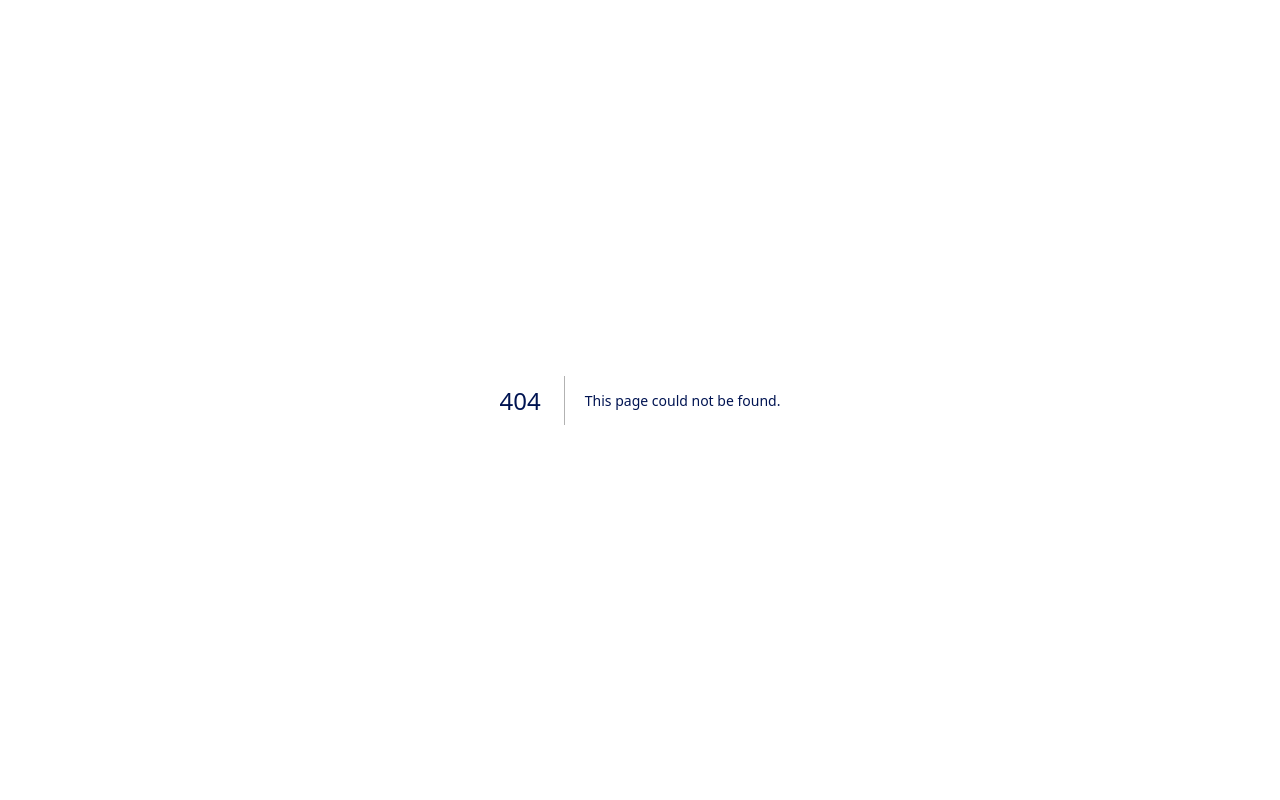
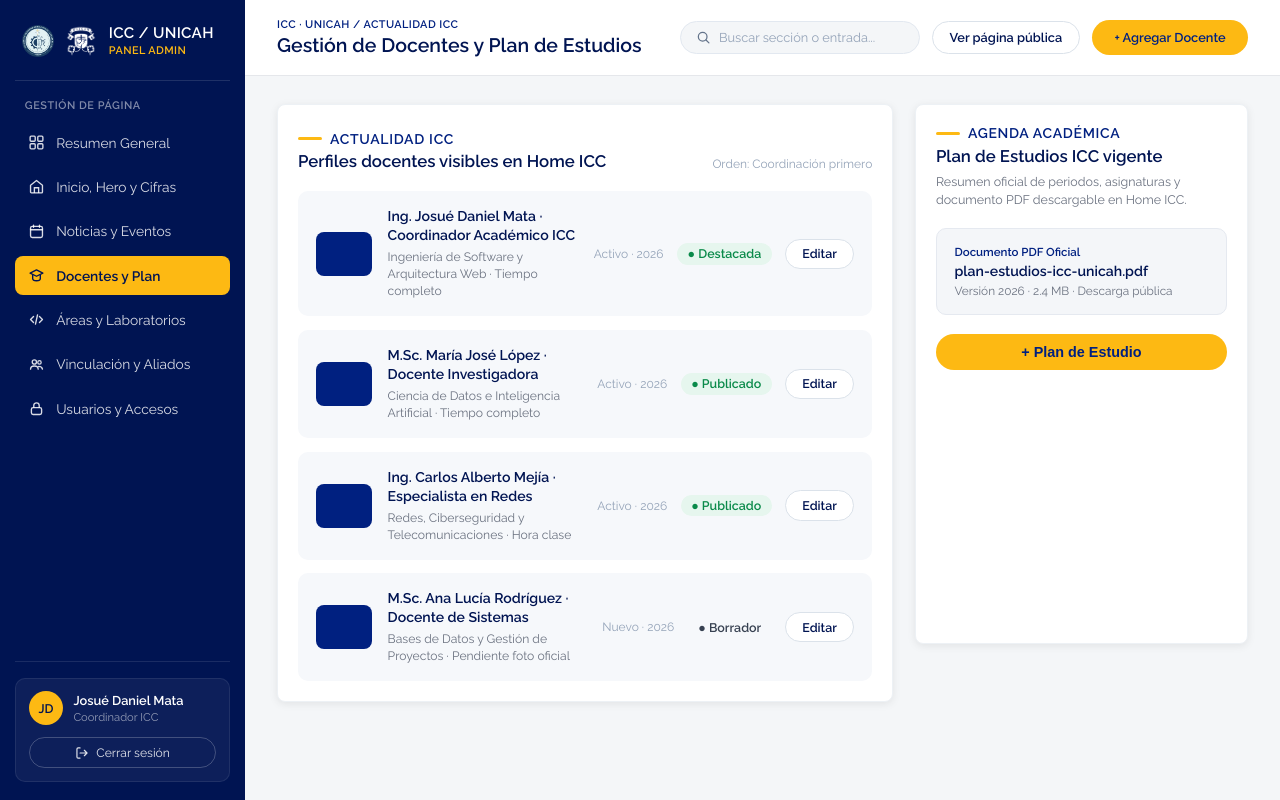
Before and after one commit to Johancito19/ICCWebpage, a Next.js app in the folder icc_webpage/: page /admin/docentes in a window 1280 px wide. Before the commit this address had no page. Built offline with nearby package versions, Linux system fonts and the light colour scheme.

Commit message:
Interfaz de docentes

```diff
--- /dev/null
+++ b/icc_webpage/src/app/admin/(panel)/docentes/page.tsx
@@ -0,0 +1,98 @@
+import {
+  PERFILES_DOCENTES_ADMIN,
+  PLAN_ESTUDIOS_VIGENTE,
+  TipoEstadoSeccion,
+} from "@/data/admin-base";
+
+const CLASE_BADGE_DOCENTE: Record<TipoEstadoSeccion, string> = {
+  publicado: "adm-badge-publicado",
+  pendiente: "adm-badge-pendiente",
+  neutral: "adm-badge-neutral",
+};
+
+export default function AdminDocentesPage() {
+  return (
+    <main className="adm-docentes-grid">
+      {/* Columna izquierda: Perfiles docentes visibles en Home ICC */}
+      <section className="tarjeta adm-docentes-card">
+        <div className="adm-docentes-header">
+          <div>
+            <span className="etiqueta-seccion adm-dash-tag">
+              ACTUALIDAD ICC
+            </span>
+            <h2 className="adm-docentes-title">
+              Perfiles docentes visibles en Home ICC
+            </h2>
+          </div>
+
+          <span className="adm-docentes-sort">
+            Orden: Coordinación primero
+          </span>
+        </div>
+
+        <div className="adm-docentes-list">
+          {PERFILES_DOCENTES_ADMIN.map((docente) => (
+            <article key={docente.id} className="adm-docente-row">
+              <div className="adm-docente-left">
+                <div className="adm-docente-thumb" aria-hidden="true" />
+                <div className="adm-docente-info">
+                  <h3 className="adm-docente-name">{docente.nombreCargo}</h3>
+                  <p className="adm-docente-desc">
+                    {docente.especialidadJornada}
+                  </p>
+                </div>
+              </div>
+
+              <div className="adm-docente-actions">
+                <span className="adm-section-date">{docente.periodo}</span>
+
+                <span
+                  className={`badge-estado ${CLASE_BADGE_DOCENTE[docente.estadoTipo]}`}
+                >
+                  ● {docente.estadoTexto}
+                </span>
+
+                <button
+                  type="button"
+                  className="adm-btn-secondary adm-btn-edit"
+                >
+                  Editar
+                </button>
+              </div>
+            </article>
+          ))}
+        </div>
+      </section>
+
+      {/* Columna derecha: Plan de Estudios ICC vigente */}
+      <aside className="tarjeta adm-plan-card">
+        <div className="adm-plan-header">
+          <span className="etiqueta-seccion adm-dash-tag">
+            AGENDA ACADÉMICA
+          </span>
+          <h3 className="adm-docentes-title">Plan de Estudios ICC vigente</h3>
+          <p className="adm-plan-subtitle">
+            Resumen oficial de periodos, asignaturas y documento PDF descargable
+            en Home ICC.
+          </p>
+        </div>
+
+        <div className="adm-plan-doc-box">
+          <span className="adm-plan-doc-kicker">
+            {PLAN_ESTUDIOS_VIGENTE.etiqueta}
+          </span>
+          <strong className="adm-plan-doc-name">
+            {PLAN_ESTUDIOS_VIGENTE.nombreArchivo}
+          </strong>
+          <span className="adm-plan-doc-meta">
+            {PLAN_ESTUDIOS_VIGENTE.detalle}
+          </span>
+        </div>
+
+        <button type="button" className="btn-amarillo adm-btn-full">
+          + Plan de Estudio
+        </button>
+      </aside>
+    </main>
+  );
+}
--- a/icc_webpage/src/components/admin/Sidebar.tsx
+++ b/icc_webpage/src/components/admin/Sidebar.tsx
@@ -82,8 +82,8 @@ export default function Sidebar({ onAbrirModalSalir }: SidebarProps) {
           </Link>
 
           <Link
-            href="/admin/areas"
-            className="adm-nav-link"
+            href="/admin/docentes"
+            className={`adm-nav-link ${esActivo("/admin/docentes") ? "adm-nav-link-active" : ""}`}
           >
             <svg viewBox="0 0 20 20" fill="none" className="adm-nav-icon">
               <path
--- a/icc_webpage/src/components/admin/Topbar.tsx
+++ b/icc_webpage/src/components/admin/Topbar.tsx
@@ -32,6 +32,13 @@ const CONFIG_POR_RUTA: Record<string, TopbarConfig> = {
     placeholderBusqueda: "Buscar sección o entrada...",
     textoBotonPrimario: "+ Nueva noticia",
     hrefBotonPrimario: "/admin/noticias",
+  },
+  "/admin/docentes": {
+    breadcrumb: "ICC · UNICAH / ACTUALIDAD ICC",
+    titulo: "Gestión de Docentes y Plan de Estudios",
+    placeholderBusqueda: "Buscar sección o entrada...",
+    textoBotonPrimario: "+ Agregar Docente",
+    hrefBotonPrimario: "/admin/docentes",
   },
   "/admin/areas": {
     breadcrumb: "ICC · UNICAH / ESTRUCTURA ACADÉMICA",
--- a/icc_webpage/src/data/admin-base.ts
+++ b/icc_webpage/src/data/admin-base.ts
@@ -142,3 +142,66 @@ export const FOTO_PORTADA_INICIAL: DatosFotografiaPortada = {
   textoAlternativo:
     "Estudiantes de Ingeniería en Ciencias de la Computación en laboratorio UNICAH",
 };
+
+/* ==========================================
+   DATOS: DOCENTES Y PLAN DE ESTUDIOS (/admin/docentes)
+   ========================================== */
+export interface PerfilDocenteAdmin {
+  id: string;
+  nombreCargo: string;
+  especialidadJornada: string;
+  periodo: string;
+  estadoTexto: string;
+  estadoTipo: TipoEstadoSeccion;
+}
+
+export interface DocumentoPlanEstudios {
+  etiqueta: string;
+  nombreArchivo: string;
+  detalle: string;
+}
+
+export const PERFILES_DOCENTES_ADMIN: PerfilDocenteAdmin[] = [
+  {
+    id: "doc-1",
+    nombreCargo: "Ing. Josué Daniel Mata · Coordinador Académico ICC",
+    especialidadJornada:
+      "Ingeniería de Software y Arquitectura Web · Tiempo completo",
+    periodo: "Activo · 2026",
+    estadoTexto: "Destacada",
+    estadoTipo: "publicado",
+  },
+  {
+    id: "doc-2",
+    nombreCargo: "M.Sc. María José López · Docente Investigadora",
+    especialidadJornada:
+      "Ciencia de Datos e Inteligencia Artificial · Tiempo completo",
+    periodo: "Activo · 2026",
+    estadoTexto: "Publicado",
+    estadoTipo: "publicado",
+  },
+  {
+    id: "doc-3",
+    nombreCargo: "Ing. Carlos Alberto Mejía · Especialista en Redes",
+    especialidadJornada:
+      "Redes, Ciberseguridad y Telecomunicaciones · Hora clase",
+    periodo: "Activo · 2026",
+    estadoTexto: "Publicado",
+    estadoTipo: "publicado",
+  },
+  {
+    id: "doc-4",
+    nombreCargo: "M.Sc. Ana Lucía Rodríguez · Docente de Sistemas",
+    especialidadJornada:
+      "Bases de Datos y Gestión de Proyectos · Pendiente foto oficial",
+    periodo: "Nuevo · 2026",
+    estadoTexto: "Borrador",
+    estadoTipo: "neutral",
+  },
+];
+
+export const PLAN_ESTUDIOS_VIGENTE: DocumentoPlanEstudios = {
+  etiqueta: "Documento PDF Oficial",
+  nombreArchivo: "plan-estudios-icc-unicah.pdf",
+  detalle: "Versión 2026 · 2.4 MB · Descarga pública",
+};
--- a/icc_webpage/src/styles/admin-base.css
+++ b/icc_webpage/src/styles/admin-base.css
@@ -1262,3 +1262,165 @@
     grid-template-columns: 1fr 1fr;
   }
 }
+
+/* ==========================================
+   VISTA DOCENTES Y PLAN DE ESTUDIOS (/admin/docentes)
+   ========================================== */
+.adm-docentes-grid {
+  display: grid;
+  grid-template-columns: 1.85fr 1fr;
+  gap: 1.35rem;
+  align-items: start;
+}
+
+.adm-docentes-card {
+  padding: 1.65rem 1.75rem;
+  border-radius: 12px;
+  border: 1px solid #edf1f5;
+  min-height: 540px;
+}
+
+.adm-docentes-header {
+  display: flex;
+  align-items: flex-end;
+  justify-content: space-between;
+  gap: 1rem;
+  margin-bottom: 1.25rem;
+}
+
+.adm-docentes-title {
+  font-size: 1.05rem;
+  font-weight: 600;
+  color: var(--color-primary-dark);
+  margin-top: 0.3rem;
+}
+
+.adm-docentes-sort {
+  font-size: 0.75rem;
+  color: #94a3b8;
+  white-space: nowrap;
+}
+
+.adm-docentes-list {
+  display: flex;
+  flex-direction: column;
+  gap: 0.85rem;
+}
+
+.adm-docente-row {
+  display: flex;
+  align-items: center;
+  justify-content: space-between;
+  gap: 1rem;
+  background-color: #f6f8fb;
+  border-radius: 10px;
+  padding: 1rem 1.15rem;
+}
+
+.adm-docente-left {
+  display: flex;
+  align-items: center;
+  gap: 0.95rem;
+  min-width: 0;
+}
+
+.adm-docente-thumb {
+  width: 56px;
+  height: 44px;
+  border-radius: 8px;
+  background-color: var(--color-primary);
+  flex-shrink: 0;
+}
+
+.adm-docente-info {
+  display: flex;
+  flex-direction: column;
+  gap: 0.25rem;
+  min-width: 0;
+}
+
+.adm-docente-name {
+  font-size: 0.88rem;
+  font-weight: 600;
+  color: var(--color-primary-dark);
+  line-height: 1.35;
+}
+
+.adm-docente-desc {
+  font-size: 0.76rem;
+  color: #6b7280;
+  line-height: 1.4;
+}
+
+.adm-docente-actions {
+  display: flex;
+  align-items: center;
+  gap: 0.85rem;
+  flex-shrink: 0;
+}
+
+/* Columna derecha: Plan de Estudios ICC vigente */
+.adm-plan-card {
+  padding: 1.65rem 1.5rem;
+  border-radius: 12px;
+  border: 1px solid #edf1f5;
+  min-height: 540px;
+  display: flex;
+  flex-direction: column;
+  gap: 1.15rem;
+}
+
+.adm-plan-header {
+  display: flex;
+  flex-direction: column;
+}
+
+.adm-plan-subtitle {
+  font-size: 0.78rem;
+  color: #6b7280;
+  line-height: 1.45;
+  margin-top: 0.45rem;
+}
+
+.adm-plan-doc-box {
+  background-color: #f4f6f9;
+  border: 1px solid #e5e9f0;
+  border-radius: 10px;
+  padding: 1rem 1.1rem;
+  display: flex;
+  flex-direction: column;
+  gap: 0.3rem;
+}
+
+.adm-plan-doc-kicker {
+  font-size: 0.72rem;
+  font-weight: 600;
+  color: var(--color-primary);
+}
+
+.adm-plan-doc-name {
+  font-size: 0.88rem;
+  font-weight: 600;
+  color: var(--color-primary-dark);
+}
+
+.adm-plan-doc-meta {
+  font-size: 0.74rem;
+  color: #6b7280;
+}
+
+@media (max-width: 1024px) {
+  .adm-docentes-grid {
+    grid-template-columns: 1fr;
+  }
+
+  .adm-docente-row {
+    flex-direction: column;
+    align-items: flex-start;
+  }
+
+  .adm-docente-actions {
+    width: 100%;
+    justify-content: flex-end;
+  }
+}
```
